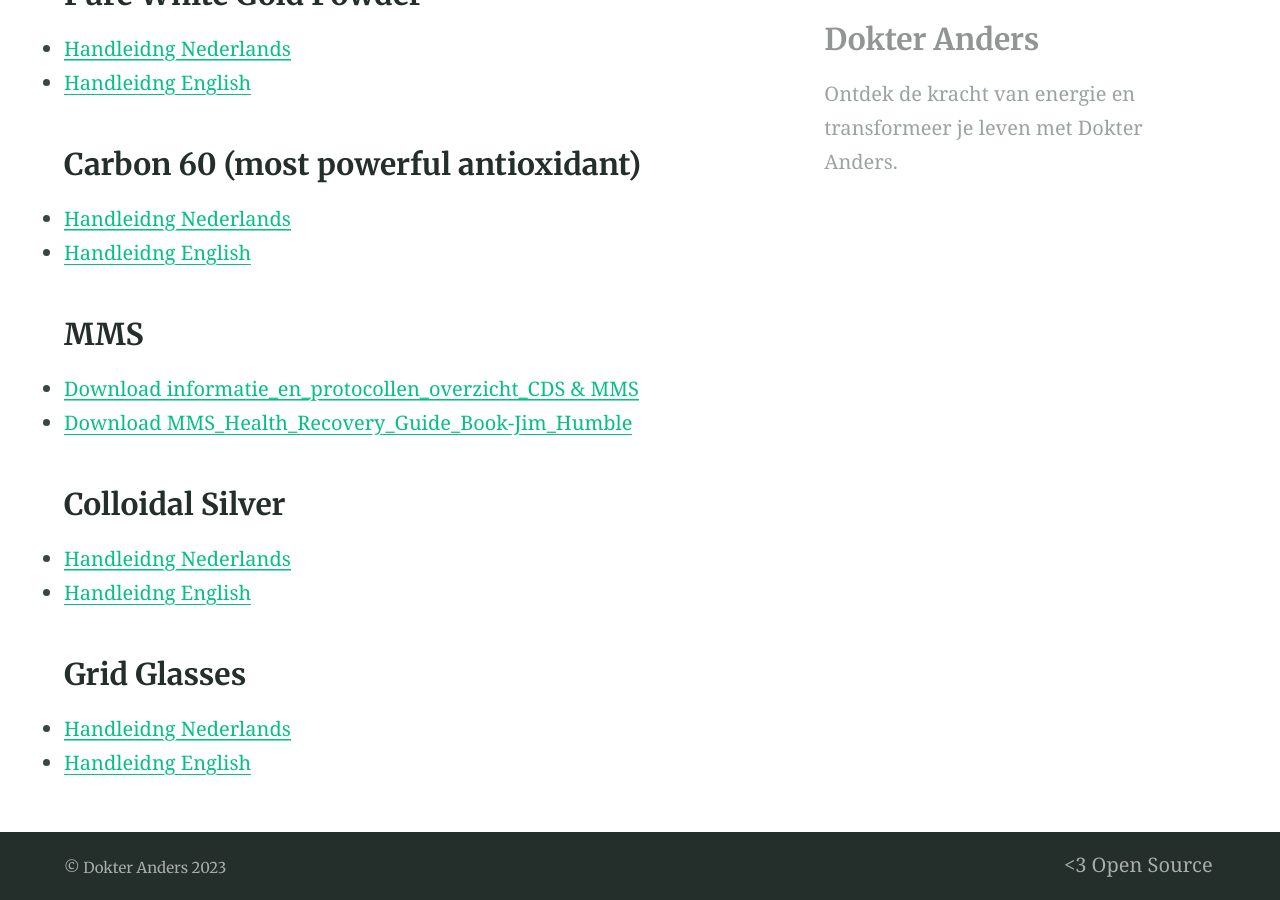
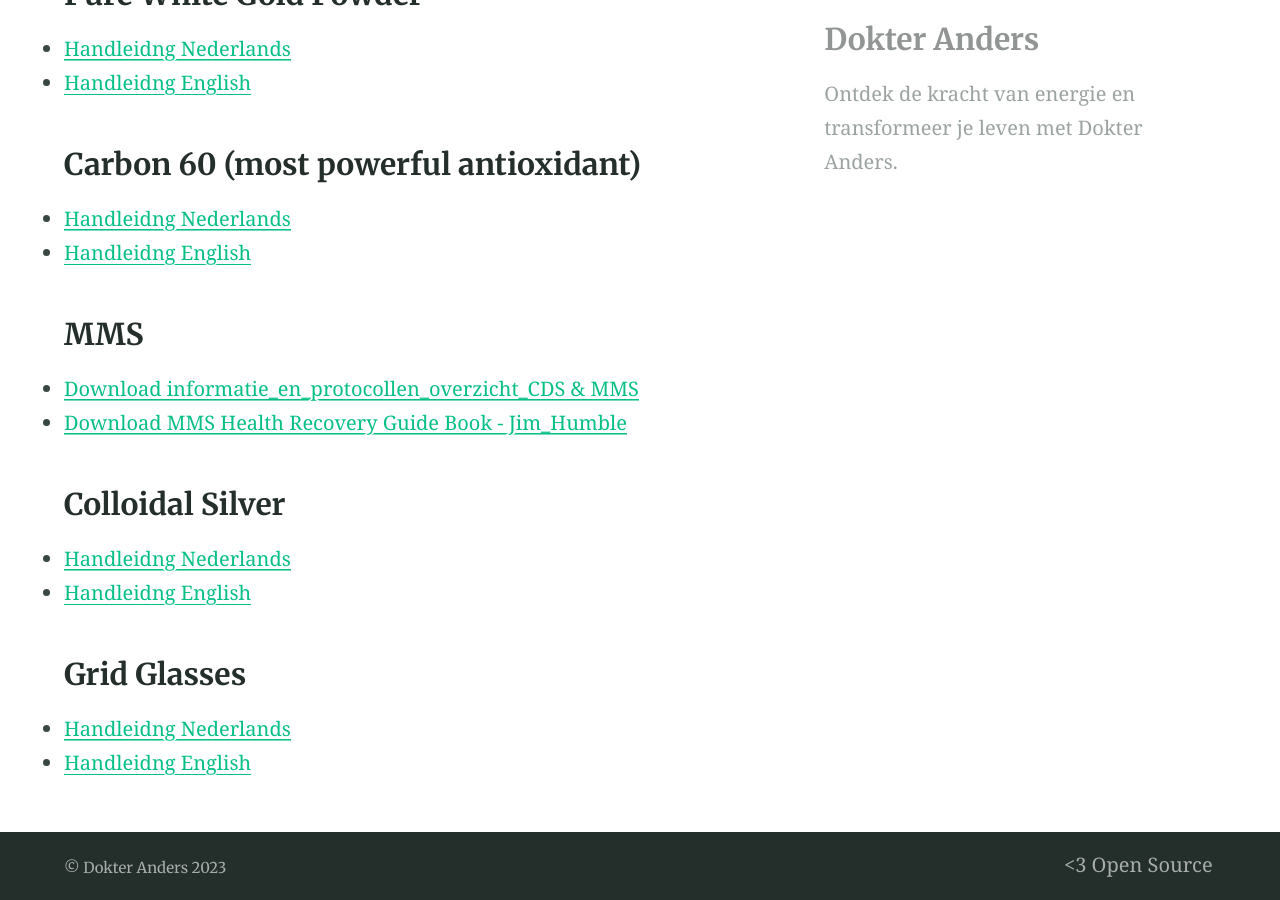
Before and after one commit to dokteranders/dokteranders.com, a Jekyll site: the page built from downloads.md, in a window 1280 px wide and 900 px high, scrolled down 2060 px. Built offline with Jekyll 4.4.1, drawn with Linux system fonts in a browser that asks for light colours.

```diff
--- a/downloads.md
+++ b/downloads.md
@@ -49,7 +49,7 @@ Hieronder vind je uitgebreide informatie over de verschillende behandelingen en
 
 ### MMS
 - [Download informatie_en_protocollen_overzicht_CDS & MMS](/downloads/informatie_en_protocollen_overzicht_CDS&MMS.pdf)
-- [Download MMS_Health_Recovery_Guide_Book-Jim_Humble](/downloads/MMS_Health_Recovery_Guide_Book-Jim_Humble.pdf)
+- [Download MMS Health Recovery Guide Book - Jim_Humble](/downloads/MMS_Health_Recovery_Guide_Book-Jim_Humble.pdf)
 
 ### Colloidal Silver
 - [Handleidng Nederlands](./handleiding-nl.pdf)
```
